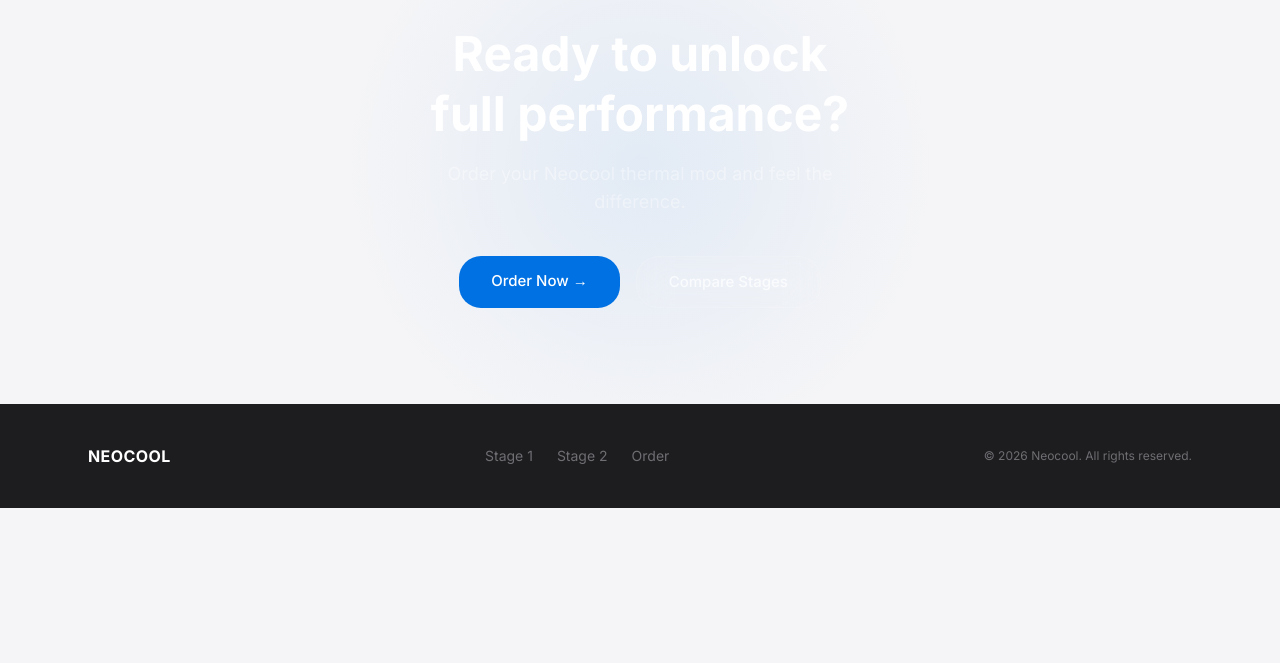
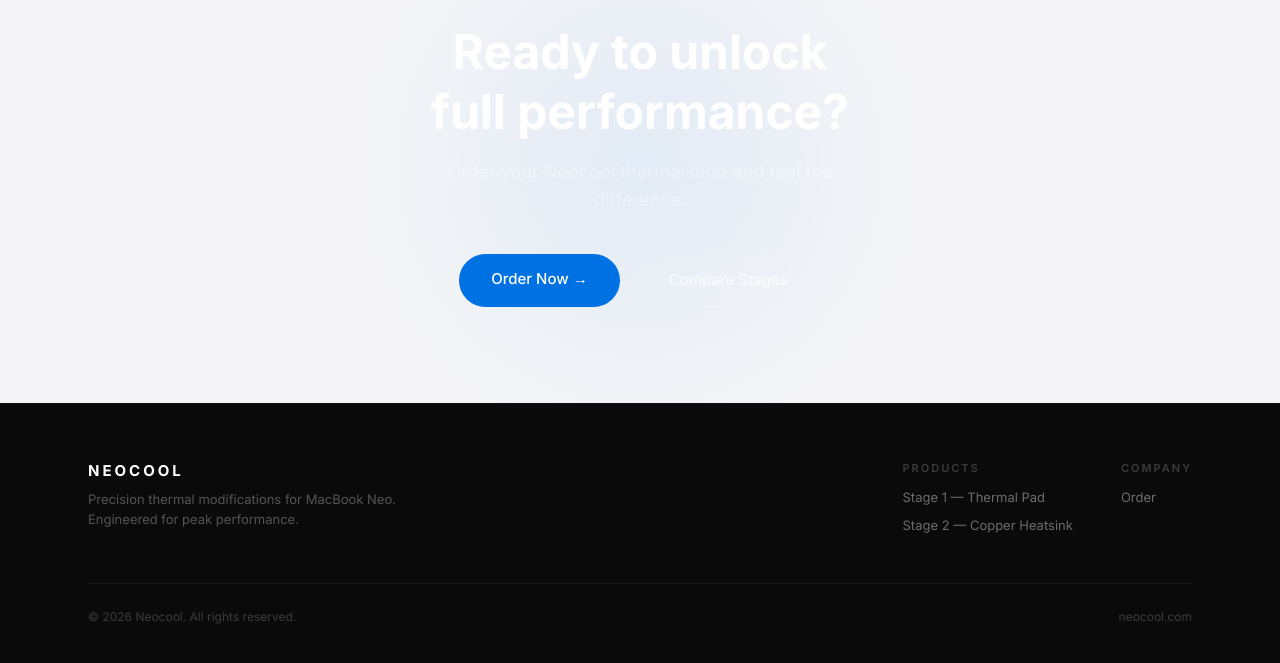
Before and after one commit to protechguy/neocool, a Next.js app: page / in a window 1280 px wide. Shown: the part 1933-2596 px from the top of the page. Before the commit the page ends 2441 px from the top, so only its background shows below. Built offline with nearby package versions, Linux system fonts and the light colour scheme.

Commit message:
style: premium GlassCard, Button with glow effects, structured dark Footer

```diff
--- a/src/components/layout/Footer.tsx
+++ b/src/components/layout/Footer.tsx
@@ -2,15 +2,40 @@ import Link from "next/link";
 
 export function Footer() {
   return (
-    <footer className="bg-footer-bg text-text-secondary py-10">
-      <div className="mx-auto max-w-6xl px-6 flex flex-col md:flex-row justify-between items-center gap-4">
-        <div className="text-white font-bold tracking-wide">NEOCOOL</div>
-        <div className="flex gap-6 text-sm">
-          <Link href="/stage-1" className="hover:text-white transition-colors">Stage 1</Link>
-          <Link href="/stage-2" className="hover:text-white transition-colors">Stage 2</Link>
-          <Link href="/order" className="hover:text-white transition-colors">Order</Link>
+    <footer className="bg-[#0a0a0a] text-white/40 py-14 border-t border-white/[0.04]">
+      <div className="mx-auto max-w-6xl px-6">
+        <div className="flex flex-col md:flex-row justify-between items-start gap-10">
+          {/* Brand */}
+          <div>
+            <div className="text-white text-[15px] font-bold tracking-[0.2em] uppercase">Neocool</div>
+            <p className="mt-2 text-[13px] text-white/30 max-w-xs">
+              Precision thermal modifications for MacBook Neo. Engineered for peak performance.
+            </p>
+          </div>
+
+          {/* Links */}
+          <div className="flex gap-12">
+            <div>
+              <h4 className="text-[11px] uppercase tracking-[2px] text-white/20 font-semibold mb-3">Products</h4>
+              <div className="flex flex-col gap-2">
+                <Link href="/stage-1" className="text-[13px] hover:text-white/80 transition-colors">Stage 1 — Thermal Pad</Link>
+                <Link href="/stage-2" className="text-[13px] hover:text-white/80 transition-colors">Stage 2 — Copper Heatsink</Link>
+              </div>
+            </div>
+            <div>
+              <h4 className="text-[11px] uppercase tracking-[2px] text-white/20 font-semibold mb-3">Company</h4>
+              <div className="flex flex-col gap-2">
+                <Link href="/order" className="text-[13px] hover:text-white/80 transition-colors">Order</Link>
+              </div>
+            </div>
+          </div>
         </div>
-        <div className="text-xs">&copy; {new Date().getFullYear()} Neocool. All rights reserved.</div>
+
+        {/* Bottom bar */}
+        <div className="mt-12 pt-6 border-t border-white/[0.06] flex flex-col md:flex-row justify-between items-center gap-4 text-[12px] text-white/20">
+          <span>&copy; {new Date().getFullYear()} Neocool. All rights reserved.</span>
+          <span>neocool.com</span>
+        </div>
       </div>
     </footer>
   );
--- a/src/components/ui/Button.tsx
+++ b/src/components/ui/Button.tsx
@@ -11,12 +11,13 @@ type ButtonProps = {
 };
 
 export function Button({ children, href, variant = "primary", className = "", type = "button", disabled, onClick }: ButtonProps) {
-  const base = "inline-block font-medium transition-colors text-center";
+  const base = "inline-block font-medium transition-all duration-300 text-center cursor-pointer";
   const variants = {
-    primary: "bg-apple-blue hover:bg-apple-blue-hover text-white px-8 py-3 rounded-[22px] text-base",
-    secondary: "bg-glass-bg backdrop-blur-[16px] border border-glass-border text-text-primary px-8 py-3 rounded-[22px] text-base hover:bg-white",
+    primary: "bg-apple-blue hover:bg-apple-blue-hover text-white px-7 py-3 rounded-full text-[15px] hover:shadow-glow-blue active:scale-[0.98]",
+    secondary: "bg-white/80 backdrop-blur-xl border border-black/[0.06] text-text-primary px-7 py-3 rounded-full text-[15px] hover:bg-white hover:shadow-elevated active:scale-[0.98]",
   };
-  const classes = `${base} ${variants[variant]} ${className}`;
+  const disabledStyles = disabled ? "opacity-50 cursor-not-allowed" : "";
+  const classes = `${base} ${variants[variant]} ${disabledStyles} ${className}`;
 
   if (href) {
     return <Link href={href} className={classes}>{children}</Link>;
--- a/src/components/ui/GlassCard.tsx
+++ b/src/components/ui/GlassCard.tsx
@@ -1,6 +1,6 @@
 export function GlassCard({ children, className = "" }: { children: React.ReactNode; className?: string }) {
   return (
-    <div className={`bg-glass-bg backdrop-blur-[16px] border border-glass-border rounded-[16px] shadow-glass ${className}`}>
+    <div className={`glass-panel rounded-[20px] ${className}`}>
       {children}
     </div>
   );
```
